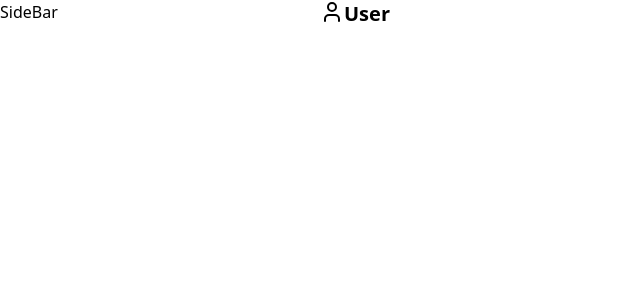
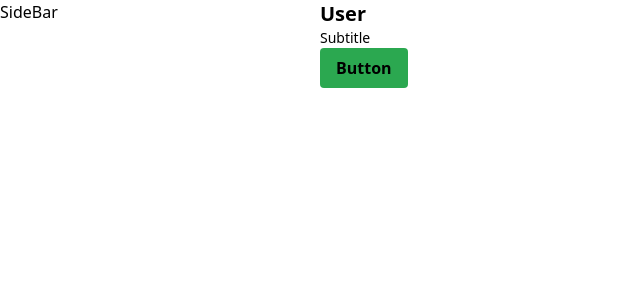
Before and after one commit to HebaElgohary/crud-system, a Next.js app: page / in a window 1280 px wide. Shown: the top 300 px of the page, without its empty margins (0-640 px from the left). Built offline with nearby package versions, Linux system fonts and the light colour scheme.

Commit message:
fix variables file

```diff
--- a/app/globals.css
+++ b/app/globals.css
@@ -9,71 +9,105 @@
     scroll-behavior: smooth;
   }
 }
+
 .ds-container {
   width: 100%;
   margin-inline: auto;
   padding-inline: 16px;
   max-width: 1320px;
 }
-@layer utilities{
+
+@layer utilities {
 
   /* background-color-utilities */
-.ds-bg-danger{
+
+  .ds-bg-danger {
     background-color: var(--color-danger);
   }
-.ds-bg-danger-200{
+
+  .ds-bg-danger-200 {
     background-color: var(--color-danger-200);
-}.ds-bg-warning{
+  }
+
+  .ds-bg-warning {
     background-color: var(--color-warning);
-}.ds-bg-warning-200{
+  }
+
+  .ds-bg-warning-200 {
     background-color: var(--color-warning-200);
   }
-.ds-bg-violet{
+
+  .ds-bg-violet {
     background-color: var(--color-violet);
-}.ds-bg-violet-200{
+  }
+
+  .ds-bg-violet-200 {
     background-color: var(--color-violet-200);
   }
-.ds-bg-green{
-    background-color: var(--color-green) !important;
-}.ds-bg-green-200{
+
+  .ds-bg-green {
+    background-color: var(--color-green);
+  }
+
+  .ds-bg-green-200 {
     background-color: var(--color-green-200);
   }
-.ds-bg-blue{
+
+  .ds-bg-blue {
     background-color: var(--color-blue);
-}.ds-bg-blue-200{
+  }
+
+  .ds-bg-blue-200 {
     background-color: var(--color-blue-200);
   }
 
-    /* ////////////////// */
+  /* text-color-utilities */
 
+  .ds-text-green {
+    color: var(--color-green);
+  }
 
-    /* text-color-utilities */
-.ds-text-green{
-    color:var(--color-green)}
+  .ds-text-green-200 {
+    color: var(--color-green-200);
+  }
 
-.ds-text-green-200{
-    color:var(--color-green-200)}
-    .ds-text-blue{
-    color:var(--color-blue)}
-      .ds-text-blue-200{
-    color:var(--color-blue-200)}
-      .ds-text-violet{
-    color:var(--color-violet)}
-      .ds-text-violet-200{
-    color:var(--color-violet-200)}
-      .ds-text-warning{
-    color:var(--color-warning)}
-     .ds-text-warning-200{
-    color:var(--color-warning-200)}
-      .ds-text-danger{
-    color:var(--color-danger)}
-      .ds-text-danger-200{
-    color:var(--color-danger-200)}
-      .ds-text-white{
-    color:var(--color-text-white)}
-      .ds-text-black{
-    color:var(--color-text-black)}
+  .ds-text-blue {
+    color: var(--color-blue);
+  }
 
+  .ds-text-blue-200 {
+    color: var(--color-blue-200);
+  }
 
+  .ds-text-violet {
+    color: var(--color-violet);
   }
-/* ////////////////////////// */
+
+  .ds-text-violet-200 {
+    color: var(--color-violet-200);
+  }
+
+  .ds-text-warning {
+    color: var(--color-warning);
+  }
+
+  .ds-text-warning-200 {
+    color: var(--color-warning-200);
+  }
+
+  .ds-text-danger {
+    color: var(--color-danger);
+  }
+
+  .ds-text-danger-200 {
+    color: var(--color-danger-200);
+  }
+
+  .ds-text-white {
+    color: var(--color-text-white);
+  }
+
+  .ds-text-black {
+    color: var(--color-text-black);
+  }
+}
--- a/app/page.tsx
+++ b/app/page.tsx
@@ -4,6 +4,7 @@ import { fade } from "@/src/animations/fade";
 import MainLyout from "@/src/components/templates/MainLyout";
 import MainCard from "@/src/components/molecules/MainCard";
 import { User } from "../src/assets/icons/icons";
+import Button from "@/src/components/atoms/Button";
 export default function Home() {
   const boxRef = useRef(null);
   useEffect(() => {
@@ -13,9 +14,32 @@ export default function Home() {
   }, []);
   return (
     <MainLyout>
-    <div>
-    <MainCard Icon={User} title="User" subtitle="Subtitle" btn="Button"/>
-    </div>
+      <div>
+   <MainCard
+  Icon={User}
+  title="User"
+  subtitle="Subtitle"
+  btn='Button'
+
+
+
+  titleProps={{
+    variant: 'black',
+    size: 'xl'
+  }}
+   subtitleProps={{
+    variant: 'black',
+    size: 'sm'
+  }}
+
+  btnProps={{
+    variant: 'green',
+
+    // className: '!bg-red-400',
+  }}
+/>
+
+      </div>
     </MainLyout>
   );
 }
--- a/src/components/atoms/Button.tsx
+++ b/src/components/atoms/Button.tsx
@@ -1,13 +1,13 @@
 import React from "react";
 import { cn } from "@/src/lib/cn";
 interface Props {
-  children: React.ReactNode;
+  children?: React.ReactNode;
   className?: string;
   variant?: 'green'|'blue'|'violet'|'warning'|'danger';
 }
 
 export default function Button({ children, className, variant='green' }: Props) {
-
+ console.log('chidren areeeeeeee',children)
  const variants = {
    green: 'ds-bg-green',
    blue: 'ds-bg-blue',
@@ -20,9 +20,9 @@ export default function Button({ children, className, variant='green' }: Props)
   return (
     <button
       className={cn(variants[variant],
-    ' hover:bg-red-400  text-white font-bold !py-2 !px-4 rounded ',className)}
+    ' hover:bg-red-400 bg-red-500  text-black font-bold !py-2 !px-4 rounded ',className)}
     >
-      {children}
+    {children}
     </button>
   );
 }
--- a/src/components/atoms/Subtitle.tsx
+++ b/src/components/atoms/Subtitle.tsx
@@ -4,11 +4,12 @@ import React from 'react'
 interface SubtitleProps {
     size: 'sm' | 'md' | 'xs'
     variant: 'black' | 'white' | 'disabled'
-    children: React.ReactNode
+    children?: React.ReactNode
 
 }
 export default function Subtitle({size,variant,children}:SubtitleProps) {
- const variants = {
+ console.log('title is ',children)
+  const variants = {
    black: 'ds-text-black',
    white: 'ds-text-white',
    disabled: 'ds-text-disabled',
--- a/src/components/atoms/Title.tsx
+++ b/src/components/atoms/Title.tsx
@@ -4,10 +4,10 @@ import React from 'react'
 interface TitleProps {
     size: 'lg' | 'xl' | 'xxl'
     variant: 'black' | 'white'
-    children: React.ReactNode
+    children?: React.ReactNode
 
 }
-export default function Title({size,variant,children}:TitleProps) {
+export default function Title({size='lg',variant,children}:TitleProps) {
  const variants = {
    black: 'ds-text-black',
    white: 'ds-text-white',
--- a/src/components/molecules/MainCard.tsx
+++ b/src/components/molecules/MainCard.tsx
@@ -1,13 +1,27 @@
-import React, { ComponentType } from 'react'
+import React, { ComponentProps, ComponentType } from 'react'
 import Icon from '../atoms/Icon'
 import Title from '../atoms/Title'
+import Subtitle from '../atoms/Subtitle'
+import Button from '../atoms/Button'
 
-export default function MainCard({title,subtitle,btn,Icon}:{title:string,subtitle:string,btn:string,Icon:ComponentType}) {
+interface MainCardProps
+  {title:string,
+    subtitle:string,
+    Icon:ComponentType,
+    btn:string,
+    titleProps:ComponentProps<typeof Title>,
+    subtitleProps:ComponentProps<typeof Subtitle>,
+    btnProps:ComponentProps<typeof Button>,
+  }
+
+export default function MainCard({title,subtitle,btn,Icon,titleProps,subtitleProps,btnProps}:MainCardProps) {
   return (
     <div className='flex '>
-            <Icon Icon={Icon} />
+            {/* <Icon Icon={Icon} /> */}
         <div>
-            <Title size='xl' variant='black'>{title}</Title>
+            <Title  {...titleProps}>{title}</Title>
+            <Subtitle  {...subtitleProps}>{subtitle}</Subtitle>
+            <Button  {...btnProps}>{btn}</Button>
         </div>
 
     </div>
--- a/src/styles/variables.css
+++ b/src/styles/variables.css
@@ -1,38 +1,25 @@
-@layer theme{
+/* variables.css */
 
-:root{
+:root {
 
-    /* colors */
---color-green:#2BA850
---color-green-200:#E9F7EB
+  /* colors */
+  --color-green: #2BA850;
+  --color-green-200: #E9F7EB;
 
---color-warning:#FDAF08
---color-warning-200:#FFF3E0
+  --color-warning: #FDAF08;
+  --color-warning-200: #FFF3E0;
 
---color-danger:#EE322C
---color-danger-200:#FEE6E5
+  --color-danger: #EE322C;
+  --color-danger-200: #FEE6E5;
 
---color-blue:#325EF4
---color-blue-200:#EAF0FD
+  --color-blue: #325EF4;
+  --color-blue-200: #EAF0FD;
 
---color-violet:#6C4BEC
---color-violet-200:#F5F4FE
+  --color-violet: #6C4BEC;
+  --color-violet-200: #F5F4FE;
 
-/* ////////////////////////// */
-
-/* text colors */
---color-text-white:#ffff
---color-text-black:#0000
---color-text-disabled:#eee
-/* //////////////////// */
-
-
-
-
-
-
-
-
-
+  /* text colors */
+  --color-text-white: #fff;
+  --color-text-black: #000;
+  --color-text-disabled: #eee;
 }
-}
```
Lines whose indentation alone changed are shown as unchanged.
